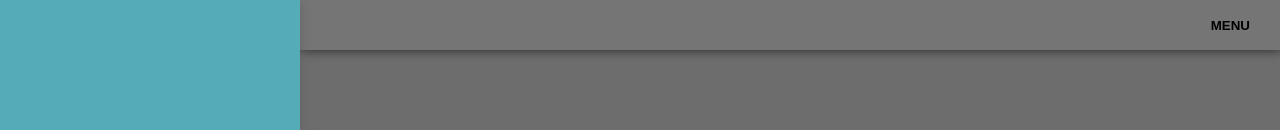
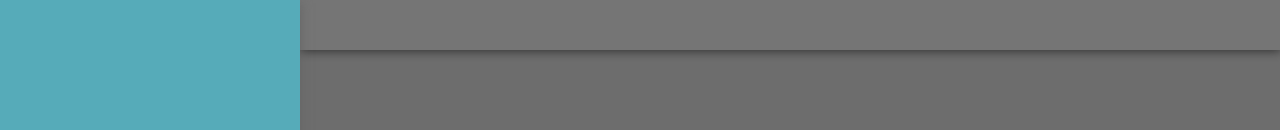
Before and after one commit to ramonmoraes/react-web-components, a React (Create React App) app: page / in a window 1280 px wide. Shown: the top 130 px of the page. Built offline with nearby package versions, Linux system fonts and the light colour scheme.

Commit message:
menu at left

```diff
--- a/src/components/MenuMobile/style.css
+++ b/src/components/MenuMobile/style.css
@@ -9,7 +9,7 @@
     box-shadow: 2px 2px 10px -1px #676767;
     display: flex;
     align-items: center;
-    flex-direction: row-reverse; }
+    flex-direction: row; }
     .MenuMobile-topBar * {
       max-height: 90%;
       width: auto;
--- a/src/components/MenuMobile/style.scss
+++ b/src/components/MenuMobile/style.scss
@@ -11,7 +11,7 @@
     box-shadow: $boxShadow;
     display: flex;
     align-items: center;
-    flex-direction: row-reverse;
+    flex-direction: row;
     * {
       max-height: 90%;
       width: auto;
```
